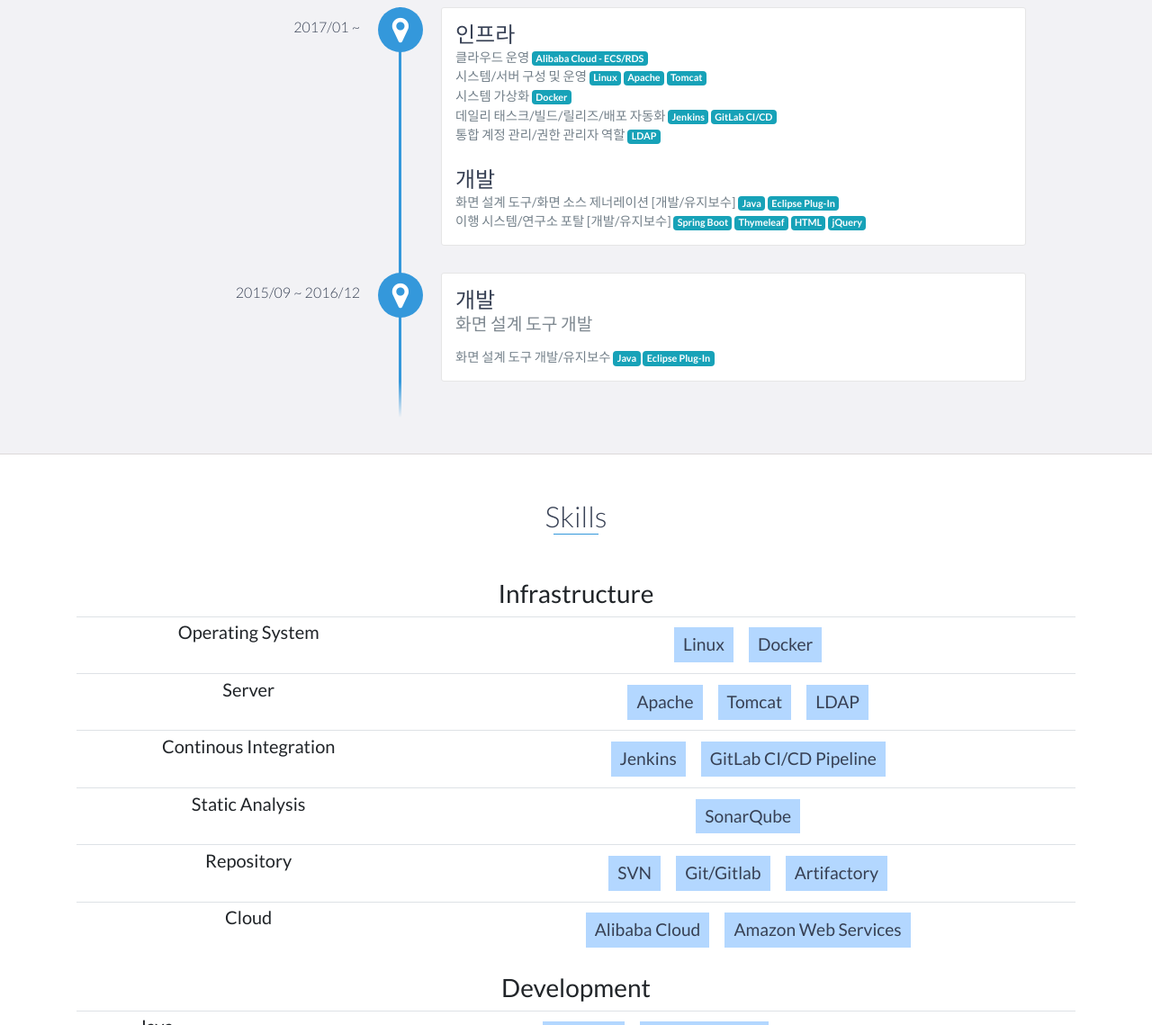
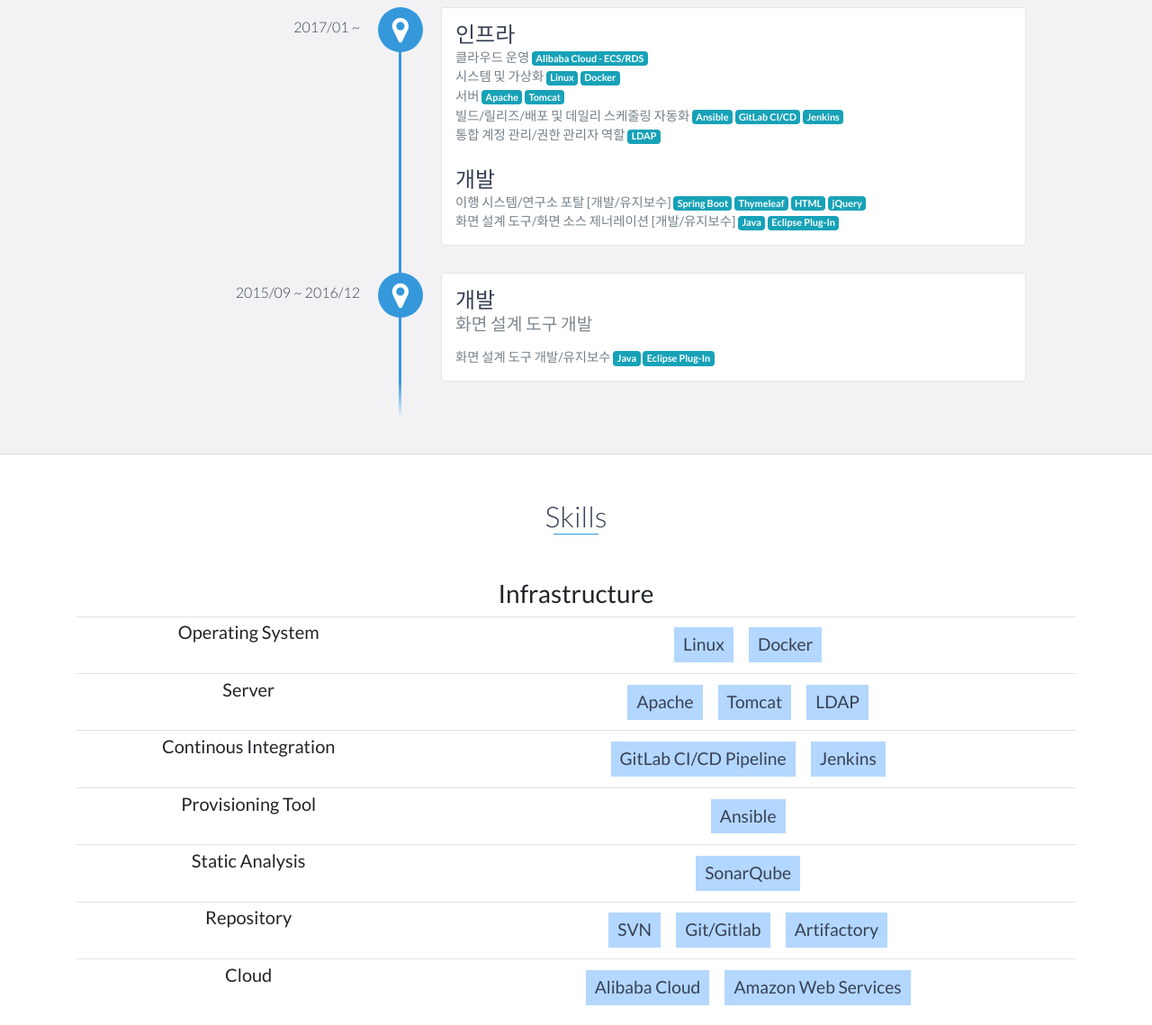
Before and after one commit to happygram/portfolio, a website: page index.html in a window 1280 px wide. Shown: the part 1160-2299 px from the top of the page at 90% size. Drawn offline with nearby package versions, Linux system fonts and the light colour scheme.

Commit message:
1) Ansible 추가 2) 몇몇 카테고리 정리 3) 레이아웃 정리

```diff
--- a/index.html
+++ b/index.html
@@ -86,17 +86,18 @@
 			<p>클라우드 운영
 				<span class="badge badge-info">Alibaba Cloud - ECS/RDS</span>
 			</p>
-	                <p>시스템/서버 구성 및 운영
+	                <p>시스템 및 가상화
 	                	<span class="badge badge-info">Linux</span>
+	                	<span class="badge badge-info">Docker</span>
+	                </p>
+	                <p>서버
 	                	<span class="badge badge-info">Apache</span>
 	                	<span class="badge badge-info">Tomcat</span>
 	                </p>
-	                <p>시스템 가상화
-	                	<span class="badge badge-info">Docker</span>
-	                </p>
-	                <p>데일리 태스크/빌드/릴리즈/배포 자동화
+	                <p>빌드/릴리즈/배포 및 데일리 스케줄링 자동화
+	                	<span class="badge badge-info">Ansible</span>
+	                	<span class="badge badge-info">GitLab CI/CD</span>
 	                	<span class="badge badge-info">Jenkins</span>
-	                	<span class="badge badge-info">GitLab CI/CD</span>
 	                </p>
 	                <p>통합 계정 관리/권한 관리자 역할
 	                	<span class="badge badge-info">LDAP</span>
@@ -104,15 +105,15 @@
 	            <br>
 
                 <h3>개발</h3>
+					 <p>이행 시스템/연구소 포탈 [개발/유지보수]
+						<span class="badge badge-info">Spring Boot</span>
+						<span class="badge badge-info">Thymeleaf</span>
+	                	<span class="badge badge-info">HTML</span>
+	                	<span class="badge badge-info">jQuery</span>
+	                </p>
 	                <p>화면 설계 도구/화면 소스 제너레이션 [개발/유지보수]
 	                	<span class="badge badge-info">Java</span>
 	                	<span class="badge badge-info">Eclipse Plug-In</span>
-	                </p>
-	                <p>이행 시스템/연구소 포탈 [개발/유지보수]
-				<span class="badge badge-info">Spring Boot</span>
-				<span class="badge badge-info">Thymeleaf</span>
-	                	<span class="badge badge-info">HTML</span>
-	                	<span class="badge badge-info">jQuery</span>
 	                </p>
             </div>
 
@@ -159,8 +160,16 @@
 	       				<td><h5>Continous Integration</h5></td>
 	       				<td>
 	        				<ul>
+	        					<li>GitLab CI/CD Pipeline</li>
 			            		<li>Jenkins</li>
-           		                <li>GitLab CI/CD Pipeline</li>
+							</ul>
+						</td>
+					</tr>
+	       			<tr>
+	       				<td><h5>Provisioning Tool</h5></td>
+	       				<td>
+	        				<ul>
+	        					<li>Ansible</li>
 							</ul>
 						</td>
 					</tr>
```
